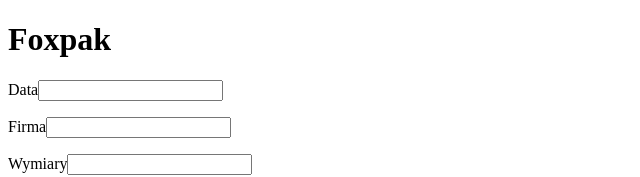
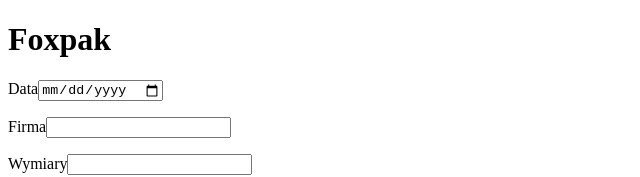
Before and after one commit to th7nder/foxpak, a React (Create React App) app: page / in a window 1280 px wide. Shown: the top 177 px of the page, without its empty margins (0-640 px from the left). Built offline with nearby package versions, Linux system fonts and the light colour scheme.

Commit message:
refactor: make TextInput universal

```diff
--- a/src/components/AddTransaction/AddTransaction.jsx
+++ b/src/components/AddTransaction/AddTransaction.jsx
@@ -1,15 +1,15 @@
 import React, { Component } from "react";
 import PropTypes from "prop-types";
-import TextInput from "./TextInput";
+import Input from "./Input";
 
 const formFields = [
-  { name: "date", desc: "Data" },
+  { name: "date", desc: "Data", type: "date" },
   { name: "company", desc: "Firma" },
   { name: "dimensions", desc: "Wymiary" },
-  { name: "amount", desc: "Ilość" },
-  { name: "grossMargin", desc: "Marża" },
-  { name: "revenue", desc: "Zysk" },
-  { name: "sum", desc: "Suma" }
+  { name: "amount", desc: "Ilość", type: "number" },
+  { name: "grossMargin", desc: "Marża", type: "number" },
+  { name: "revenue", desc: "Zysk", type: "number" },
+  { name: "sum", desc: "Suma", type: "number" }
 ];
 
 const initialState = {
@@ -45,7 +45,7 @@ class AddTransaction extends Component {
   renderFormFields = item => {
     const { [item.name]: value } = this.state;
     return (
-      <TextInput
+      <Input
         key={item.name}
         {...item}
         value={value}
--- /dev/null
+++ b/src/components/AddTransaction/Input.jsx
@@ -0,0 +1,43 @@
+import React from "react";
+import PropTypes from "prop-types";
+
+class Input extends React.Component {
+  handleChange = e => {
+    const { onChange, name, type } = this.props;
+    let { value } = e.target;
+    if (type === "number") {
+      value = Number(value);
+    }
+    onChange(value, name);
+  };
+
+  render() {
+    const { name, desc, value, type } = this.props;
+    return (
+      <p>
+        <label htmlFor={name}>
+          {desc}
+          <input
+            type={type}
+            name={name}
+            id={name}
+            value={value}
+            onChange={this.handleChange}
+          />
+        </label>
+      </p>
+    );
+  }
+}
+Input.defaultProps = {
+  type: "text"
+};
+
+Input.propTypes = {
+  name: PropTypes.string.isRequired,
+  desc: PropTypes.string.isRequired,
+  value: PropTypes.oneOfType([PropTypes.string, PropTypes.number]).isRequired,
+  onChange: PropTypes.func.isRequired,
+  type: PropTypes.string
+};
+export default Input;
--- a/src/components/AddTransaction/TextInput.jsx
+++ /dev/null
@@ -1,35 +0,0 @@
-import React from "react";
-import PropTypes from "prop-types";
-
-class TextInput extends React.Component {
-  handleChange = e => {
-    const { onChange, name } = this.props;
-    onChange(e.target.value, name);
-  };
-
-  render() {
-    const { name, desc, value } = this.props;
-    return (
-      <p>
-        <label htmlFor={name}>
-          {desc}
-          <input
-            type="text"
-            name={name}
-            id={name}
-            value={value}
-            onChange={this.handleChange}
-          />
-        </label>
-      </p>
-    );
-  }
-}
-
-TextInput.propTypes = {
-  name: PropTypes.string.isRequired,
-  desc: PropTypes.string.isRequired,
-  value: PropTypes.string.isRequired,
-  onChange: PropTypes.func.isRequired
-};
-export default TextInput;
```
